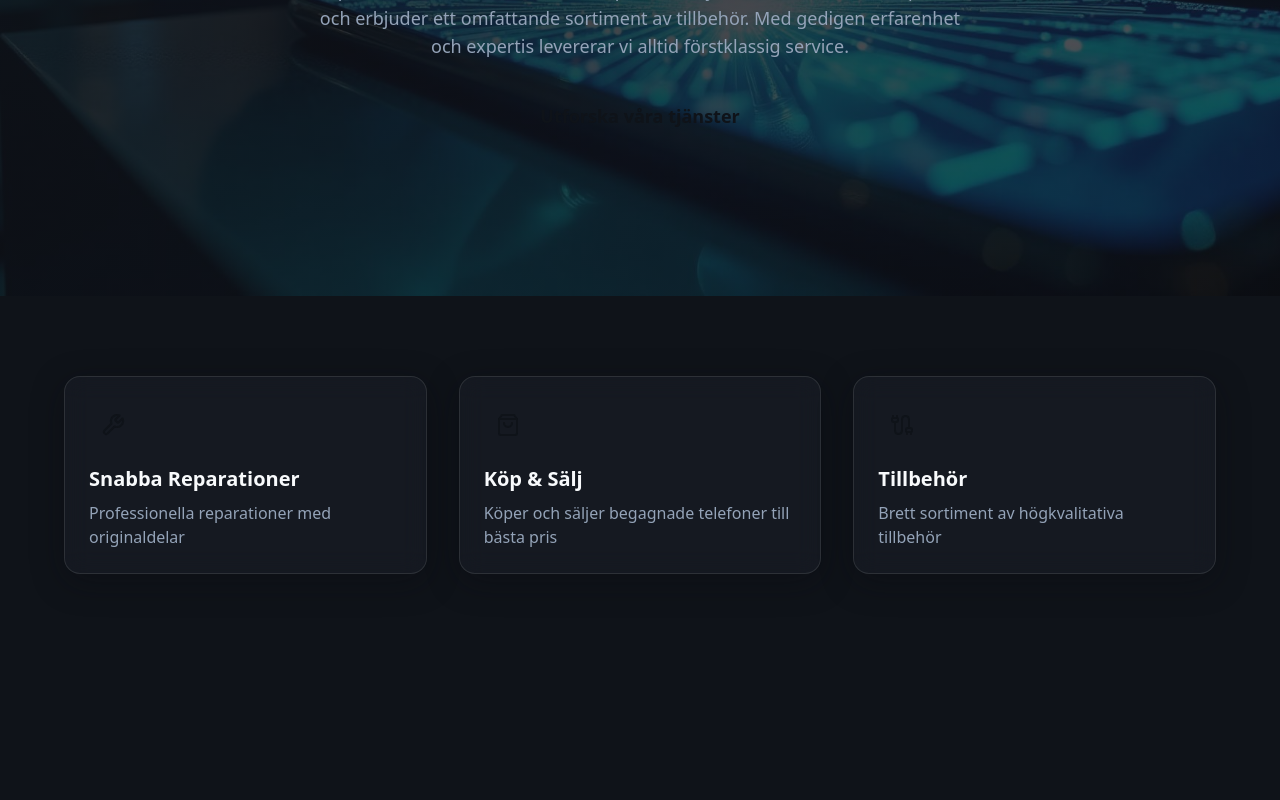
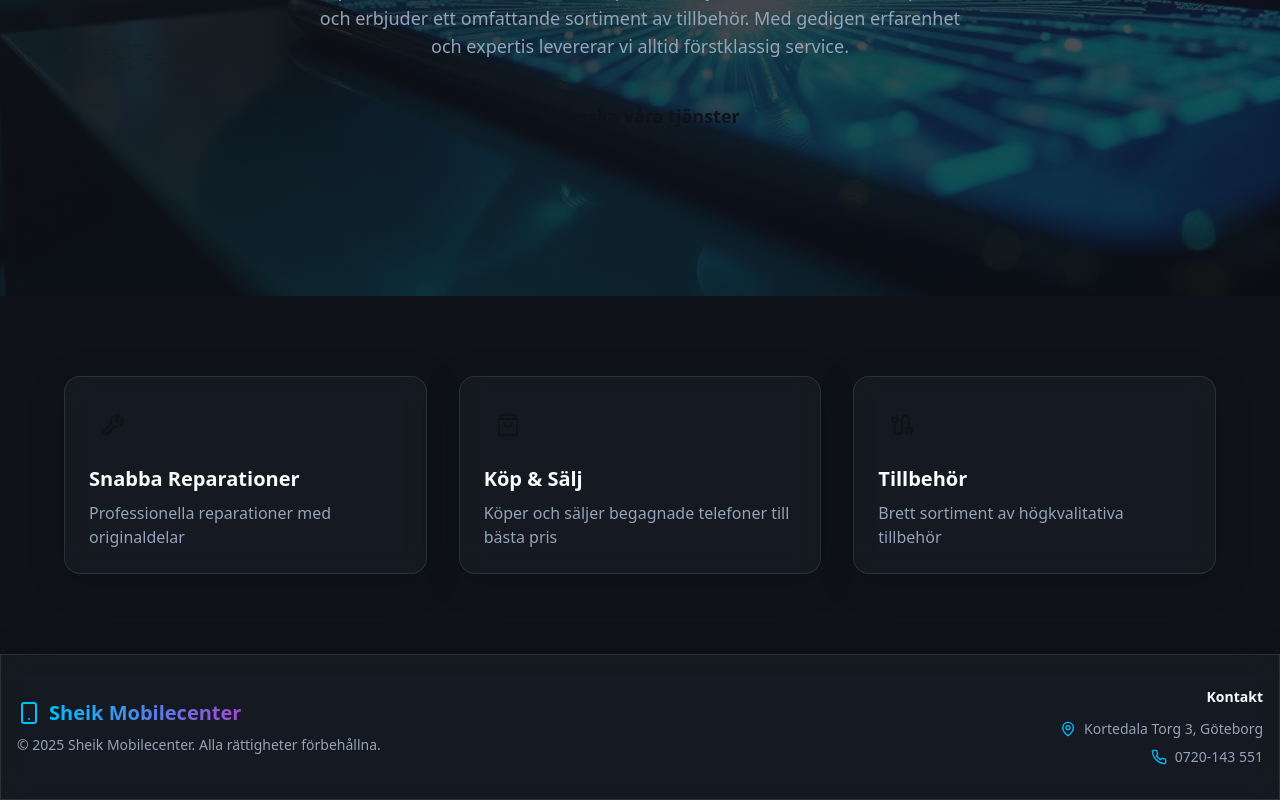
Before and after one commit to Alessandro1022/sheiktest12, a React (Vite) app: page / in a window 1280 px wide. Shown: the part 504-1304 px from the top of the page. Before the commit the page ends 1158 px from the top, so only its background shows below. Built offline with nearby package versions, Linux system fonts and the light colour scheme; the HTML template or start-up script is replaced by a standard one.

Commit message:
Add footer to website

```diff
--- a/src/App.tsx
+++ b/src/App.tsx
@@ -5,6 +5,7 @@ import { QueryClient, QueryClientProvider } from "@tanstack/react-query";
 import { BrowserRouter, Routes, Route } from "react-router-dom";
 import { LanguageProvider } from "./contexts/LanguageContext";
 import { Navigation } from "./components/Navigation";
+import { Footer } from "./components/Footer";
 import Home from "./pages/Home";
 import Services from "./pages/Services";
 import Contact from "./pages/Contact";
@@ -19,13 +20,18 @@ const App = () => (
         <Toaster />
         <Sonner />
         <BrowserRouter>
+          <div className="flex flex-col min-h-screen">
             <Navigation />
+            <main className="flex-1">
               <Routes>
                 <Route path="/" element={<Home />} />
                 <Route path="/services" element={<Services />} />
                 <Route path="/contact" element={<Contact />} />
                 <Route path="*" element={<NotFound />} />
               </Routes>
+            </main>
+            <Footer />
+          </div>
         </BrowserRouter>
       </TooltipProvider>
     </LanguageProvider>
--- /dev/null
+++ b/src/components/Footer.tsx
@@ -0,0 +1,42 @@
+import { useLanguage } from "@/contexts/LanguageContext";
+import { MapPin, Phone, Smartphone } from "lucide-react";
+
+export function Footer() {
+  const { t } = useLanguage();
+
+  return (
+    <footer className="glass mt-auto border-t border-white/10">
+      <div className="container mx-auto px-4 py-8">
+        <div className="flex flex-col md:flex-row items-center justify-between gap-6">
+          {/* Logo & Copyright */}
+          <div className="flex flex-col items-center md:items-start gap-2">
+            <div className="flex items-center gap-2 text-xl font-bold">
+              <Smartphone className="w-6 h-6 text-primary" />
+              <span className="bg-gradient-to-r from-primary to-accent bg-clip-text text-transparent">
+                Sheik Mobilecenter
+              </span>
+            </div>
+            <p className="text-sm text-muted-foreground text-center md:text-left">
+              {t("footer.copyright")}
+            </p>
+          </div>
+
+          {/* Contact Info */}
+          <div className="flex flex-col items-center md:items-end gap-2">
+            <h3 className="text-sm font-semibold text-foreground mb-1">
+              {t("footer.contact")}
+            </h3>
+            <div className="flex items-center gap-2 text-sm text-muted-foreground">
+              <MapPin className="w-4 h-4 text-primary" />
+              <span>{t("footer.address")}</span>
+            </div>
+            <div className="flex items-center gap-2 text-sm text-muted-foreground">
+              <Phone className="w-4 h-4 text-primary" />
+              <span>{t("footer.phone")}</span>
+            </div>
+          </div>
+        </div>
+      </div>
+    </footer>
+  );
+}
--- a/src/contexts/LanguageContext.tsx
+++ b/src/contexts/LanguageContext.tsx
@@ -57,6 +57,12 @@ const translations = {
     "contact.info.hours.weekend": "Lör-Sön: 12:00 - 16:00",
     "contact.visit.title": "Besök Oss i Kortedala",
     "contact.visit.description": "Vi ligger på Kortedala Torg i Göteborg och välkomnar dig varmt till vår butik. Vårt erfarna och kunniga team finns på plats för att ge dig personlig service och experthjälp med alla dina mobilbehov. Oavsett om du behöver en snabb reparation, vill sälja eller köpa en telefon, eller bara vill titta på vårt sortiment av tillbehör - kom förbi så hjälper vi dig!",
+
+    // Footer
+    "footer.copyright": "© 2025 Sheik Mobilecenter. Alla rättigheter förbehållna.",
+    "footer.contact": "Kontakt",
+    "footer.address": "Kortedala Torg 3, Göteborg",
+    "footer.phone": "0720-143 551",
   },
   en: {
     // Navigation
@@ -106,6 +112,12 @@ const translations = {
     "contact.info.hours.weekend": "Sat-Sun: 12:00 PM - 4:00 PM",
     "contact.visit.title": "Visit Us in Kortedala",
     "contact.visit.description": "We are located at Kortedala Torg in Gothenburg and warmly welcome you to our store. Our experienced and knowledgeable team is here to provide you with personal service and expert help with all your mobile needs. Whether you need a quick repair, want to sell or buy a phone, or just want to browse our range of accessories - stop by and we'll help you!",
+
+    // Footer
+    "footer.copyright": "© 2025 Sheik Mobilecenter. All rights reserved.",
+    "footer.contact": "Contact",
+    "footer.address": "Kortedala Torg 3, Gothenburg",
+    "footer.phone": "0720-143 551",
   },
 };
 
```
Lines whose indentation alone changed are shown as unchanged.
